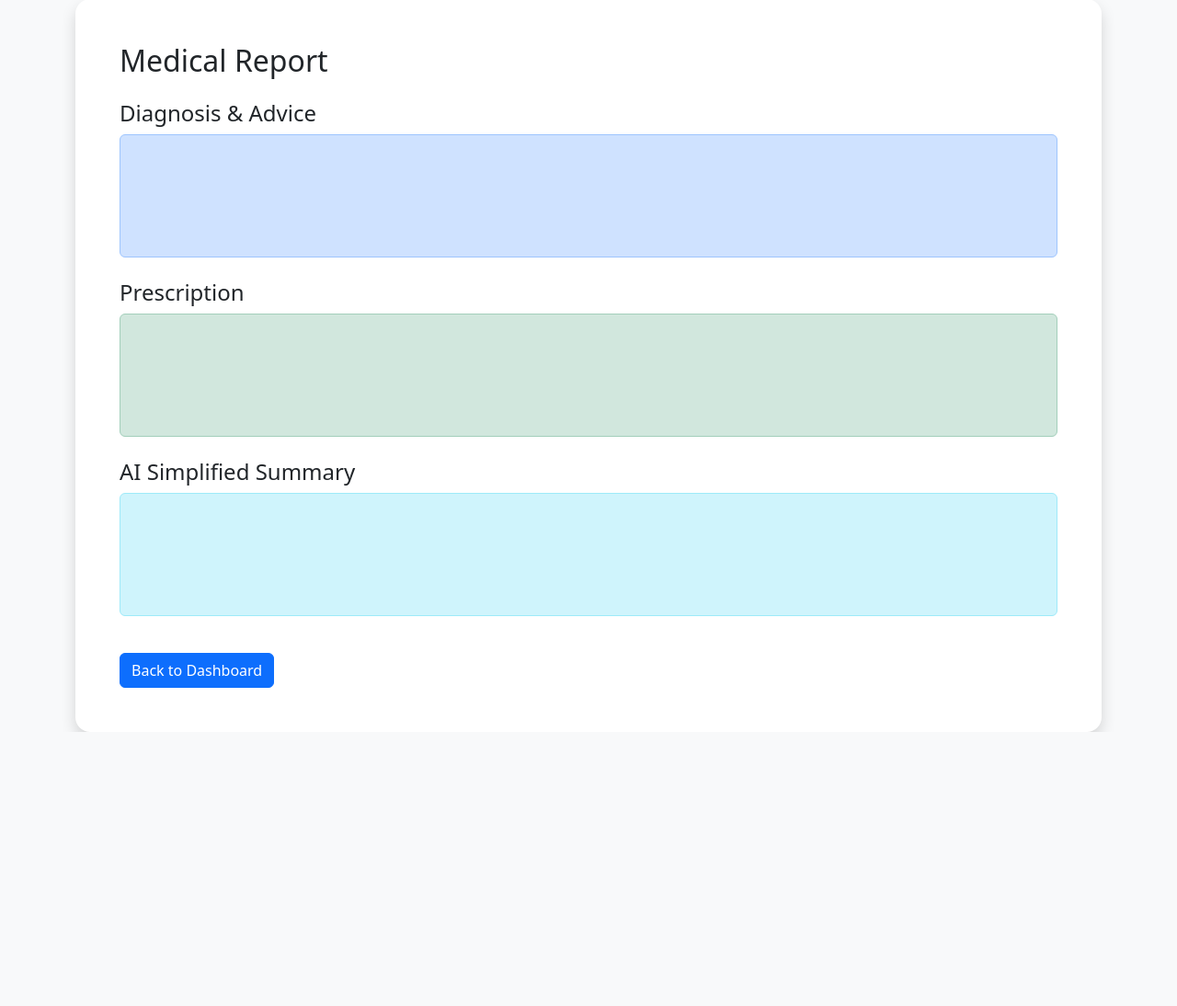
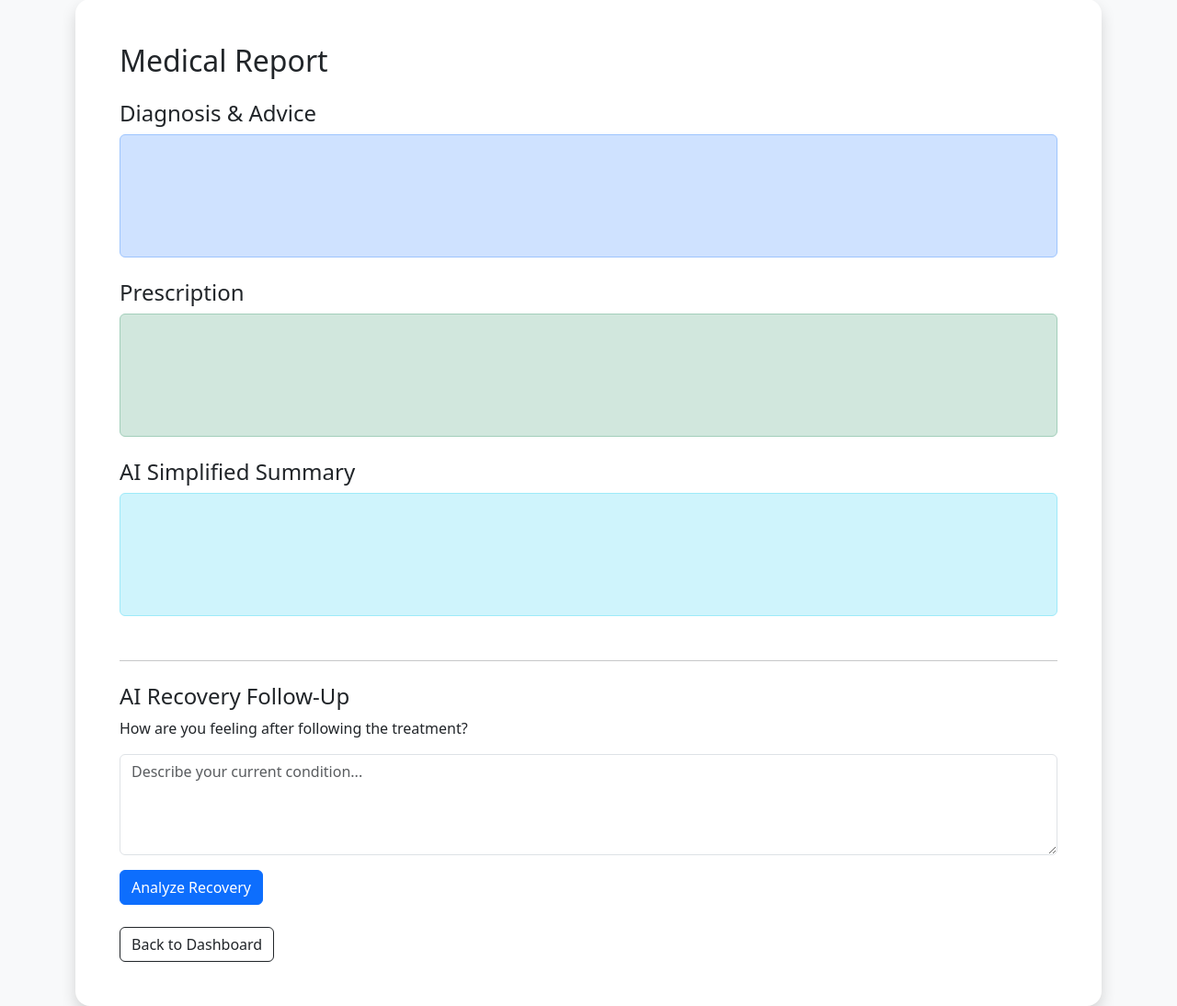
Before and after one commit to Debjit2821/swasth-ai, a Flask app: page /view-report/1 in a window 1280 px wide. Shown: the part 49-1143 px from the top of the page at 92% size. Before the commit the page ends 845 px from the top, so only its background shows below. Run offline with Flask 3, Linux system fonts and the light colour scheme; the visitor is signed in with stand-in values (Sample User, id 1); data that the repository does not hold is empty.

Commit message:
AI FOLLOW UP

```diff
--- a/app.py
+++ b/app.py
@@ -423,8 +423,6 @@ Example:
 
                 db.session.add(appointment)
 
-                # NOTIFICATION
-
                 notification = Notification(
                     user_id=current_user.id,
                     message=f"""
@@ -465,6 +463,63 @@ Scheduled
 
                 result = """
 You already have an active scheduled appointment.
+"""
+
+        # -----------------------------------
+        # FOLLOW-UP ANALYSIS
+        # -----------------------------------
+
+        elif current_stage == "follow_up":
+
+            previous_context = f"""
+Previous Symptoms:
+{active_case.symptoms}
+
+Doctor Report:
+{active_case.ai_summary}
+
+Current Patient Update:
+{symptoms}
+"""
+
+            result, specialist = analyze_symptoms(
+                previous_context
+            )
+
+            result += """
+
+Based on your current condition:
+
+1. Continue Consultation
+2. Close Consultation
+"""
+
+            active_case.conversation_stage = "follow_up_complete"
+
+        # -----------------------------------
+        # FOLLOW-UP COMPLETE
+        # -----------------------------------
+
+        elif current_stage == "follow_up_complete":
+
+            if "close" in symptoms.lower():
+
+                active_case.status = "Resolved"
+
+                result = """
+Consultation closed successfully.
+
+We wish you good health ❤️
+"""
+
+            else:
+
+                active_case.conversation_stage = "collecting_symptoms"
+
+                result = """
+Consultation reopened.
+
+Please describe your current symptoms.
 """
 
         # -----------------------------------
@@ -535,8 +590,6 @@ You already have an active scheduled appointment.
 
             active_case.danger_level = danger_level
 
-            # CHAT HISTORY
-
             if not active_case.chat_history:
 
                 active_case.chat_history = ""
@@ -550,8 +603,6 @@ AI:
 {result}
 
 """
-
-            # UPDATE STAGES
 
             if current_stage == "collecting_symptoms":
 
@@ -582,8 +633,6 @@ AI:
             )
 
             db.session.add(active_case)
-
-        # SAVE DATABASE
 
         db.session.commit()
 
@@ -638,6 +687,33 @@ def complete_appointment(appointment_id):
 
     appointment.status = "Completed"
 
+    # GET RELATED CASE
+
+    related_case = Case.query.get(
+        appointment.case_id
+    )
+
+    # START FOLLOW-UP FLOW
+
+    related_case.conversation_stage = "follow_up"
+
+    # NOTIFICATION
+
+    notification = Notification(
+        user_id=appointment.patient_id,
+        message="""
+Your doctor submitted a medical report.
+
+Please complete AI follow-up analysis
+before closing consultation.
+"""
+    )
+
+    db.session.add(notification)
+
+    db.session.commit()
+
+    return redirect("/supervisor-appointments")
     # NOTIFICATION
 
     notification = Notification(
@@ -826,6 +902,49 @@ def view_report(report_id):
         "view_report.html",
         report=report
     )
+# REPORT FOLLOW-UP
+@app.route("/report-followup/<int:case_id>", methods=["POST"])
+@login_required
+def report_followup(case_id):
+
+    case = Case.query.get(case_id)
+
+    current_update = request.form["followup"]
+
+    context = f"""
+Previous Symptoms:
+{case.symptoms}
+
+Doctor Summary:
+{case.ai_summary}
+
+Current Patient Condition:
+{current_update}
+"""
+
+    result, specialist = analyze_symptoms(
+        context
+    )
+
+    # SAVE FOLLOW-UP
+
+    case.chat_history += f"""
+
+FOLLOW-UP UPDATE:
+{current_update}
+
+AI FOLLOW-UP:
+{result}
+
+"""
+
+    db.session.commit()
+
+    return render_template(
+        "followup_result.html",
+        result=result,
+        case=case
+    )
 
 # LOGOUT
 @app.route("/logout")
--- a/templates/view_report.html
+++ b/templates/view_report.html
@@ -74,9 +74,45 @@ font-family: inherit;">
 
             </div>
 
+            <!-- FOLLOW-UP SECTION -->
+
+            <hr class="mt-5 mb-4">
+
+            <h4>
+
+                AI Recovery Follow-Up
+
+            </h4>
+
+            <p>
+
+                How are you feeling after following the treatment?
+
+            </p>
+
+            <form method="POST"
+                  action="/report-followup/{{ report.case_id }}">
+
+                <textarea
+                    name="followup"
+                    class="form-control"
+                    rows="4"
+                    placeholder="Describe your current condition..."
+                    required></textarea>
+
+                <button
+                    type="submit"
+                    class="btn btn-primary mt-3">
+
+                    Analyze Recovery
+
+                </button>
+
+            </form>
+
             <a
                 href="/dashboard"
-                class="btn btn-primary mt-4">
+                class="btn btn-outline-dark mt-4">
 
                 Back to Dashboard
 
```
Also changed, not shown: templates/followup_result.html (added, +65 -0 lines).
